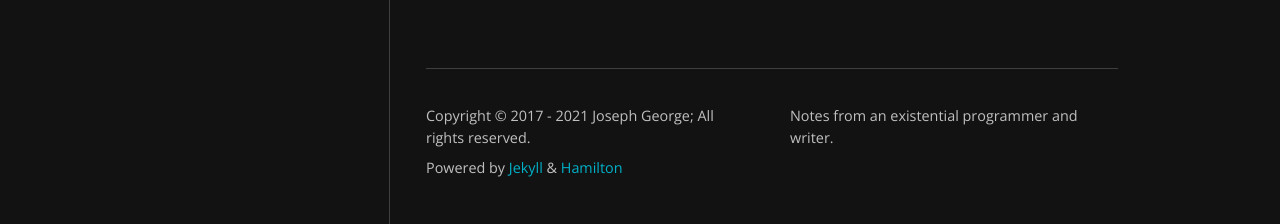
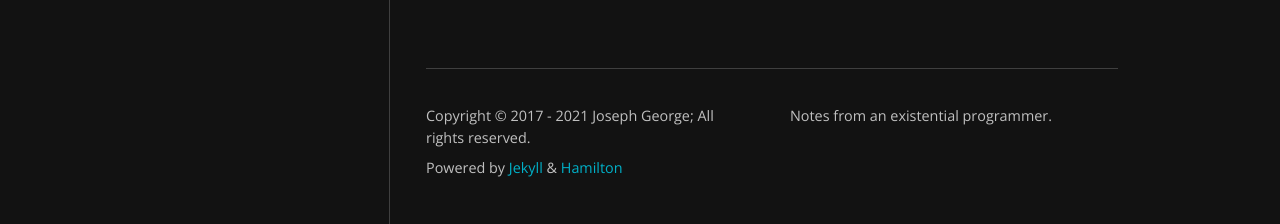
Before and after one commit to lvoid/lvoid.github.io, a Jekyll site: the page built from index.html, in a window 1280 px wide. Shown: the part 2039-2263 px from the top of the page. Built offline with Jekyll 4.4.1, drawn with Linux system fonts in a browser that asks for light colours; nearby versions of some CDN libraries; some web fonts are replaced; the list of posts is cut into pages by our own code.

Commit message:
Update _config.yml

```diff
--- a/_config.yml
+++ b/_config.yml
@@ -1,5 +1,5 @@
 title: Voided Depths
-description: Notes from an existential programmer and writer.
+description: Notes from an existential programmer.
 author: Joseph George
 avatar: /logo.jpeg
 email: jge9@protonmail.ch
```
